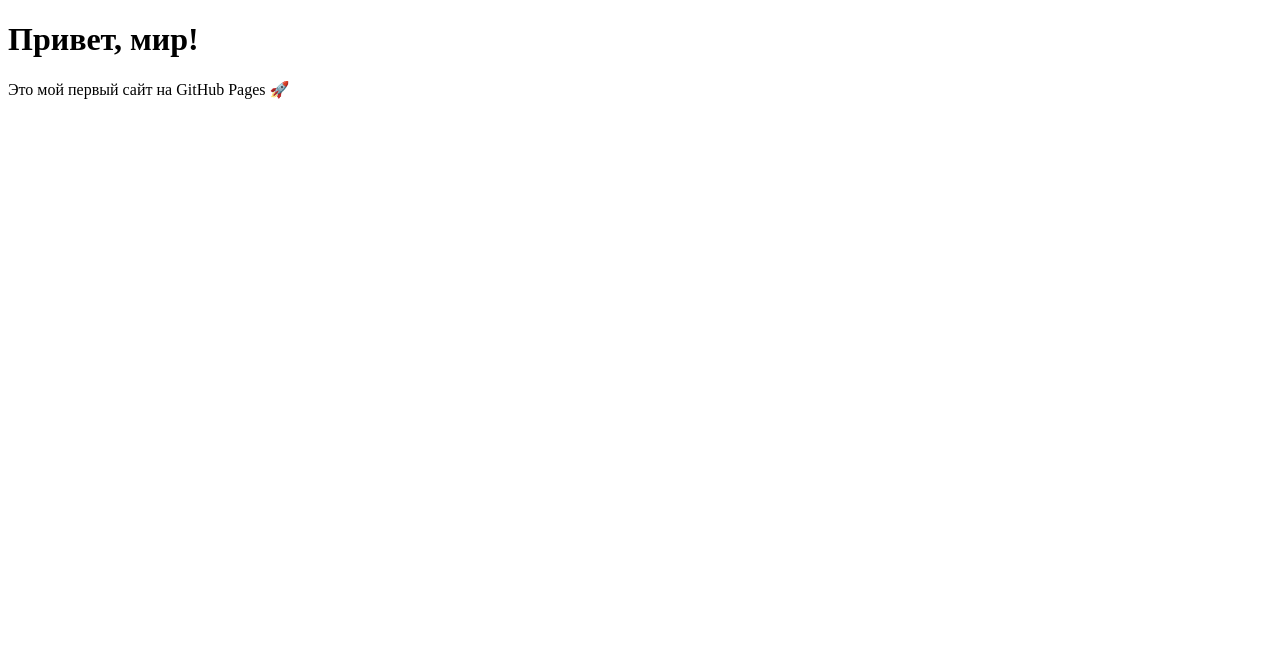
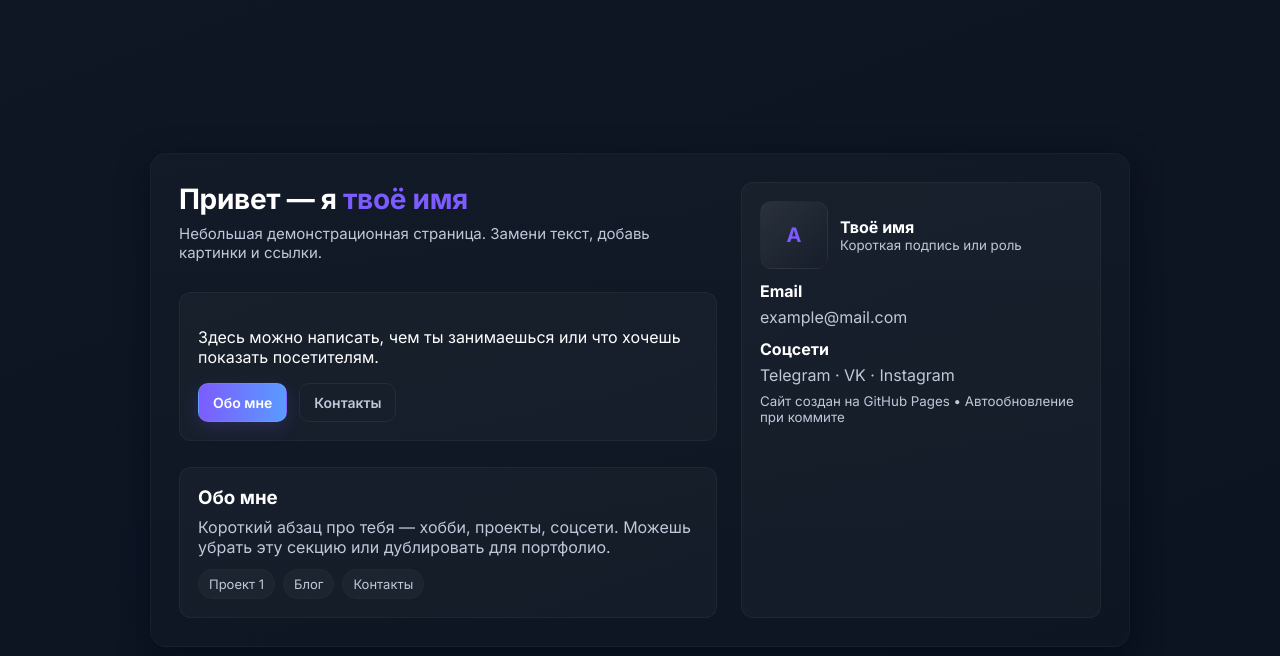
Before and after one commit to zhanloveach/zhanloveach, a plain HTML site: page index.html in a window 1280 px wide. Drawn offline with Linux system fonts and the light colour scheme.

Commit message:
Update index.html
блабла

```diff
--- a/index.html
+++ b/index.html
@@ -1,11 +1,198 @@
 <!DOCTYPE html>
-<html>
+<html lang="ru">
 <head>
-    <meta charset="UTF-8">
-    <title>Мой первый сайт</title>
+  <meta charset="utf-8" />
+  <meta name="viewport" content="width=device-width,initial-scale=1" />
+  <title>Мой сайт</title>
+
+  <!-- Google Font (замени на любой, если хочешь) -->
+  <link href="https://fonts.googleapis.com/css2?family=Inter:wght@300;400;600;700&display=swap" rel="stylesheet">
+
+  <style>
+    :root{
+      --bg1:#0f1724;
+      --bg2:#0b1220;
+      --accent:#7c5cff;
+      --muted:#bfc8d9;
+      --card:rgba(255,255,255,0.03);
+      --glass:rgba(255,255,255,0.04);
+    }
+    *{box-sizing:border-box}
+    html,body{height:100%}
+    body{
+      margin:0;
+      font-family:Inter,system-ui,Segoe UI,Roboto,'Helvetica Neue',Arial;
+      background:linear-gradient(160deg,var(--bg1),var(--bg2));
+      color:white;
+      -webkit-font-smoothing:antialiased;
+      -moz-osx-font-smoothing:grayscale;
+      display:flex;
+      align-items:center;
+      justify-content:center;
+      padding:28px;
+    }
+
+    .wrap{
+      width:100%;
+      max-width:980px;
+      background:linear-gradient(180deg, rgba(255,255,255,0.02), rgba(255,255,255,0.01));
+      border-radius:16px;
+      padding:28px;
+      box-shadow: 0 8px 30px rgba(2,6,23,0.6);
+      border:1px solid rgba(255,255,255,0.03);
+      display:grid;
+      grid-template-columns: 1fr 360px;
+      gap:24px;
+    }
+
+    @media(max-width:860px){
+      .wrap{grid-template-columns:1fr; padding:20px}
+    }
+
+    header h1{
+      margin:0 0 8px 0;
+      font-size:28px;
+      letter-spacing:-0.3px;
+    }
+    header p.lead{
+      margin:0 0 16px 0;
+      color:var(--muted);
+      font-size:15px;
+    }
+
+    .card{
+      background:var(--card);
+      padding:18px;
+      border-radius:12px;
+      border:1px solid var(--glass);
+    }
+
+    .hero{
+      display:flex;
+      flex-direction:column;
+      gap:14px;
+    }
+
+    .buttons{
+      display:flex;
+      gap:12px;
+      flex-wrap:wrap;
+    }
+
+    .btn{
+      padding:10px 14px;
+      border-radius:10px;
+      font-weight:600;
+      text-decoration:none;
+      display:inline-block;
+      border:1px solid transparent;
+      transition:all .18s ease;
+      cursor:pointer;
+      font-size:14px;
+    }
+
+    .btn-primary{
+      background:linear-gradient(90deg,var(--accent), #5a9bff);
+      color:white;
+      box-shadow: 0 6px 18px rgba(124,92,255,0.18);
+      border:1px solid rgba(255,255,255,0.06);
+    }
+    .btn-outline{
+      background:transparent;
+      color:var(--muted);
+      border:1px solid rgba(255,255,255,0.06);
+    }
+    .btn:hover{transform:translateY(-3px)}
+
+    nav.info{
+      display:flex;
+      flex-direction:column;
+      gap:12px;
+      align-items:flex-start;
+    }
+
+    .avatar{
+      width:68px;
+      height:68px;
+      border-radius:12px;
+      background:linear-gradient(135deg,#ffffff14,#00000009);
+      display:flex;
+      align-items:center;
+      justify-content:center;
+      font-weight:700;
+      color:var(--accent);
+      font-size:20px;
+      border:1px solid rgba(255,255,255,0.03);
+    }
+
+    .meta small{color:var(--muted);display:block}
+
+    footer small{color:var(--muted);display:block;margin-top:8px}
+
+    /* простой responsive content */
+    .links{display:flex;gap:8px;flex-wrap:wrap}
+    .chip{
+      padding:6px 10px;border-radius:999px;background:rgba(255,255,255,0.03);font-size:13px;color:var(--muted);
+      border:1px solid rgba(255,255,255,0.02);
+    }
+  </style>
 </head>
 <body>
-    <h1>Привет, мир!</h1>
-    <p>Это мой первый сайт на GitHub Pages 🚀</p>
+  <main class="wrap" role="main">
+
+    <section class="hero">
+      <header>
+        <h1>Привет — я <span style="color:var(--accent)">твоё имя</span></h1>
+        <p class="lead">Небольшая демонстрационная страница. Замени текст, добавь картинки и ссылки.</p>
+      </header>
+
+      <div class="card">
+        <p>Здесь можно написать, чем ты занимаешься или что хочешь показать посетителям.</p>
+        <div class="buttons" style="margin-top:12px">
+          <a class="btn btn-primary" href="#about">Обо мне</a>
+          <a class="btn btn-outline" href="#contacts">Контакты</a>
+        </div>
+      </div>
+
+      <div class="card" id="about" style="margin-top:12px">
+        <h3 style="margin:0 0 8px 0">Обо мне</h3>
+        <p style="margin:0;color:var(--muted)">Короткий абзац про тебя — хобби, проекты, соцсети. Можешь убрать эту секцию или дублировать для портфолио.</p>
+        <div class="links" style="margin-top:12px">
+          <span class="chip">Проект 1</span>
+          <span class="chip">Блог</span>
+          <span class="chip">Контакты</span>
+        </div>
+      </div>
+    </section>
+
+    <aside class="card info" id="contacts">
+      <div style="display:flex;gap:12px;align-items:center">
+        <div class="avatar">А</div>
+        <div class="meta">
+          <strong>Твоё имя</strong>
+          <small>Короткая подпись или роль</small>
+        </div>
+      </div>
+
+      <div style="margin-top:12px">
+        <strong>Email</strong>
+        <div style="color:var(--muted);margin-top:6px">example@mail.com</div>
+      </div>
+
+      <div style="margin-top:12px">
+        <strong>Соцсети</strong>
+        <div style="color:var(--muted);margin-top:6px">
+          <a href="#" style="color:var(--muted);text-decoration:none">Telegram</a> ·
+          <a href="#" style="color:var(--muted);text-decoration:none">VK</a> ·
+          <a href="#" style="color:var(--muted);text-decoration:none">Instagram</a>
+        </div>
+      </div>
+
+      <footer style="margin-top:auto">
+        <small>Сайт создан на GitHub Pages • Автообновление при коммите</small>
+      </footer>
+    </aside>
+
+  </main>
 </body>
 </html>
```
